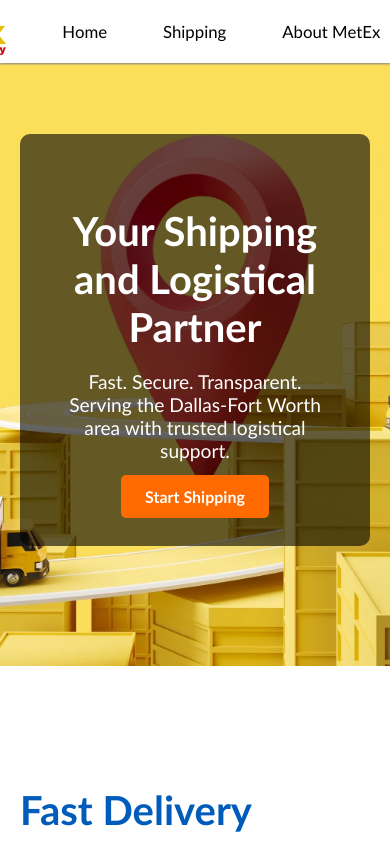
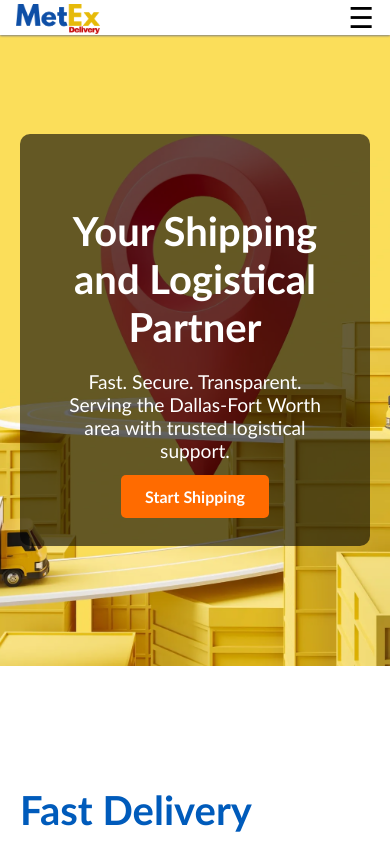
Before and after one commit to davidb221/MetEx, an Angular app: page / in a window 390 px wide. Shown: the top 844 px of the page. Built offline with nearby package versions, Linux system fonts and the light colour scheme.

Commit message:
navbar and footer changed for mobile responsiveness

```diff
--- a/src/app/footer/footer.css
+++ b/src/app/footer/footer.css
@@ -63,3 +63,15 @@ hr {
   text-align: left;
   font-size: 0.85em;
 }
+
+/*Mobile*/
+@media (max-width: 768px) {
+  .site-footer {
+    background-color: #0e4fa6;
+    color: #ffffff;
+    padding-top: 1%;
+    padding-bottom: 2.5%;
+    padding-left: 5%;
+    padding-right: 5%;
+  }
+}
--- a/src/app/navbar/navbar.css
+++ b/src/app/navbar/navbar.css
@@ -7,7 +7,6 @@
   position: fixed;
   top: 0;
   width: 100%;
-  height: 7.5%;
   z-index: 1000;
 }
 
@@ -17,29 +16,85 @@
   justify-content: space-between;
   width: 50%;
   min-width: 600px;
+  padding: 0 1rem;
 }
 
-.nav-item {
-  text-align: center;
+.nav-left {
+  display: flex;
+  align-items: center;
 }
 
 .logo {
+  height: 40px;
   margin-top: 2.5%;
-  height: 40px;
-  transform-origin: center;
   vertical-align: middle;
 }
 
-.nav-item a {
+.nav-links {
+  display: flex;
+  align-items: center;
+  justify-content: space-between;
+  flex-grow: 1;
+  margin-left: 2rem;
+}
+
+.nav-links a {
   text-decoration: none;
-  color: #000000;
+  color: #000;
   font-weight: 550;
   font-size: 1.05em;
   transition: color 0.3s;
   line-height: 60px;
-  display: inline-block;
+  padding: 0 0.75rem;
 }
 
-.nav-item a:hover {
+.nav-links a:hover {
   color: #0e4fa6;
 }
+
+.hamburger {
+  display: none;
+  font-size: 1.8rem;
+  cursor: pointer;
+  user-select: none;
+}
+
+/*Mobile*/
+@media (max-width: 768px) {
+  .nav-content {
+    flex-wrap: wrap;
+    width: 100%;
+    min-width: unset;
+  }
+
+  .hamburger {
+    display: block;
+  }
+
+  .nav-links {
+    width: 100%;
+    flex-direction: column;
+    align-items: center;
+    display: none;
+    background-color: white;
+    box-shadow: 0 2px 5px rgba(0, 0, 0, 0.1);
+    margin-left: 0;
+  }
+
+  .nav-links a {
+    width: 100%;
+    text-align: center;
+    border-top: 1px solid #eee;
+    padding: 1rem 0;
+  }
+
+  .nav-links.active {
+    display: flex;
+  }
+
+  .logo {
+    height: 30px;
+    margin-top: 2.5%;
+    vertical-align: middle;
+  }
+}
--- a/src/app/navbar/navbar.html
+++ b/src/app/navbar/navbar.html
@@ -1,15 +1,23 @@
 <div class="navbar">
   <div class="nav-content">
-    <div class="nav-item">
+    <div class="nav-left">
       <a routerLink="/">
-        <img src="assets\MetExLogo.png" alt="MetEx Logo" class="logo" />
+        <img src="assets/MetExLogo.png" alt="MetEx Logo" class="logo" />
       </a>
-      </div>
-    <div class="nav-item"><a routerLink="/">Home</a></div>
-    <div class="nav-item"><a routerLink="/estimate">Shipping</a></div>
-    <div class="nav-item"><a routerLink="/about">About MetEx</a></div>
-    <div class="nav-item"><a routerLink="/faq">Support</a></div>
+    </div>
+
+    <div class="hamburger" (click)="toggleMenu()">
+      &#9776;
+    </div>
+
+    <div class="nav-links" [class.active]="menuOpen">
+      <a routerLink="/" (click)="menuOpen = false">Home</a>
+      <a routerLink="/estimate" (click)="menuOpen = false">Shipping</a>
+      <a routerLink="/about" (click)="menuOpen = false">About MetEx</a>
+      <a routerLink="/faq" (click)="menuOpen = false">Support</a>
+    </div>
   </div>
 </div>
 
+
 <!--<li class="navitem"><a href="#">Tracking</a></li>-->
--- a/src/app/navbar/navbar.ts
+++ b/src/app/navbar/navbar.ts
@@ -12,4 +12,10 @@ export class Navbar {
   constructor() {}
 
   ngOnInit() {}
+
+   menuOpen = false;
+
+  toggleMenu(): void {
+    this.menuOpen = !this.menuOpen;
+  }
 }
```
